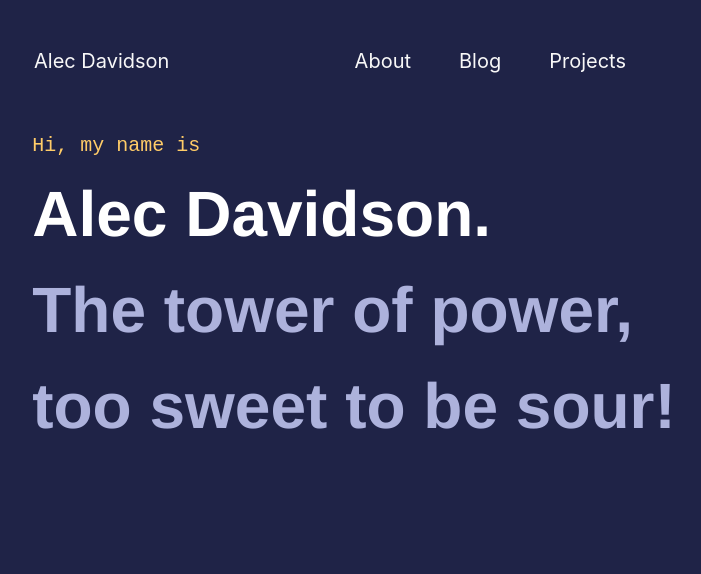
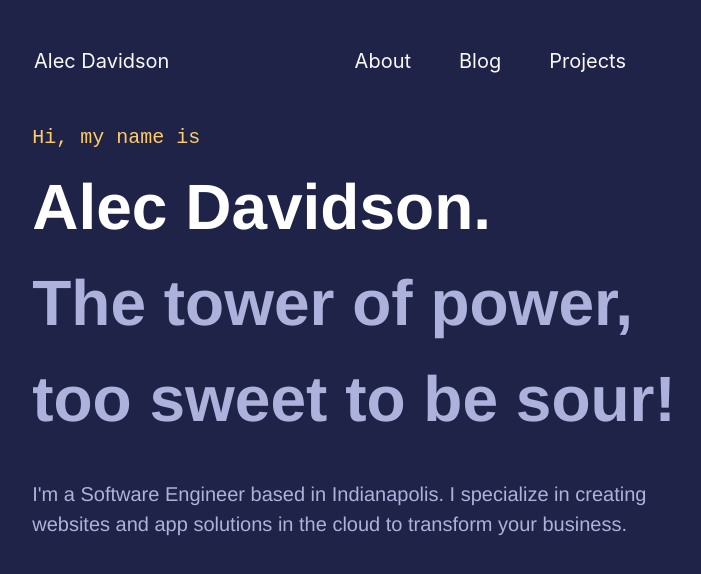
Before and after one commit to AlecJDavidson/AlecJDavidson, a React (Vite) app: page / in a window 1280 px wide. Shown: the top 574 px of the page, without its empty margins (286-987 px from the left). Built offline with nearby package versions, Linux system fonts and the light colour scheme; the HTML template or start-up script is replaced by a standard one.

Commit message:
First section of home screen content looking pretty good.

```diff
--- a/src/views/home/Home.css
+++ b/src/views/home/Home.css
@@ -2,7 +2,7 @@
   width: 100%;
   height: 100%;
   text-align: left;
-  margin-top: -30%;
+  margin-top: -20%;
 }
 
 .first-line {
@@ -41,3 +41,14 @@
   color: #adb2dc;
   font-family: Helvetica;
 }
+.bio {
+  max-width: 40rem;
+  max-height: 20rem;
+
+  font-size: 1.25rem;
+  text-align: left;
+  line-height: 1.5;
+
+  color: #adb2dc;
+  font-family: Helvetica;
+}
--- a/src/views/home/Home.tsx
+++ b/src/views/home/Home.tsx
@@ -7,6 +7,10 @@ const Home = () => {
       <p className='second-line'>Alec Davidson.</p>
       <p className='third-line'>The tower of power,</p>
       <p className='third-line'>too sweet to be sour!</p>
+      <p className='bio'>
+        I'm a Software Engineer based in Indianapolis. I specialize in creating
+        websites and app solutions in the cloud to transform your business.
+      </p>
     </div>
   )
 }
```
